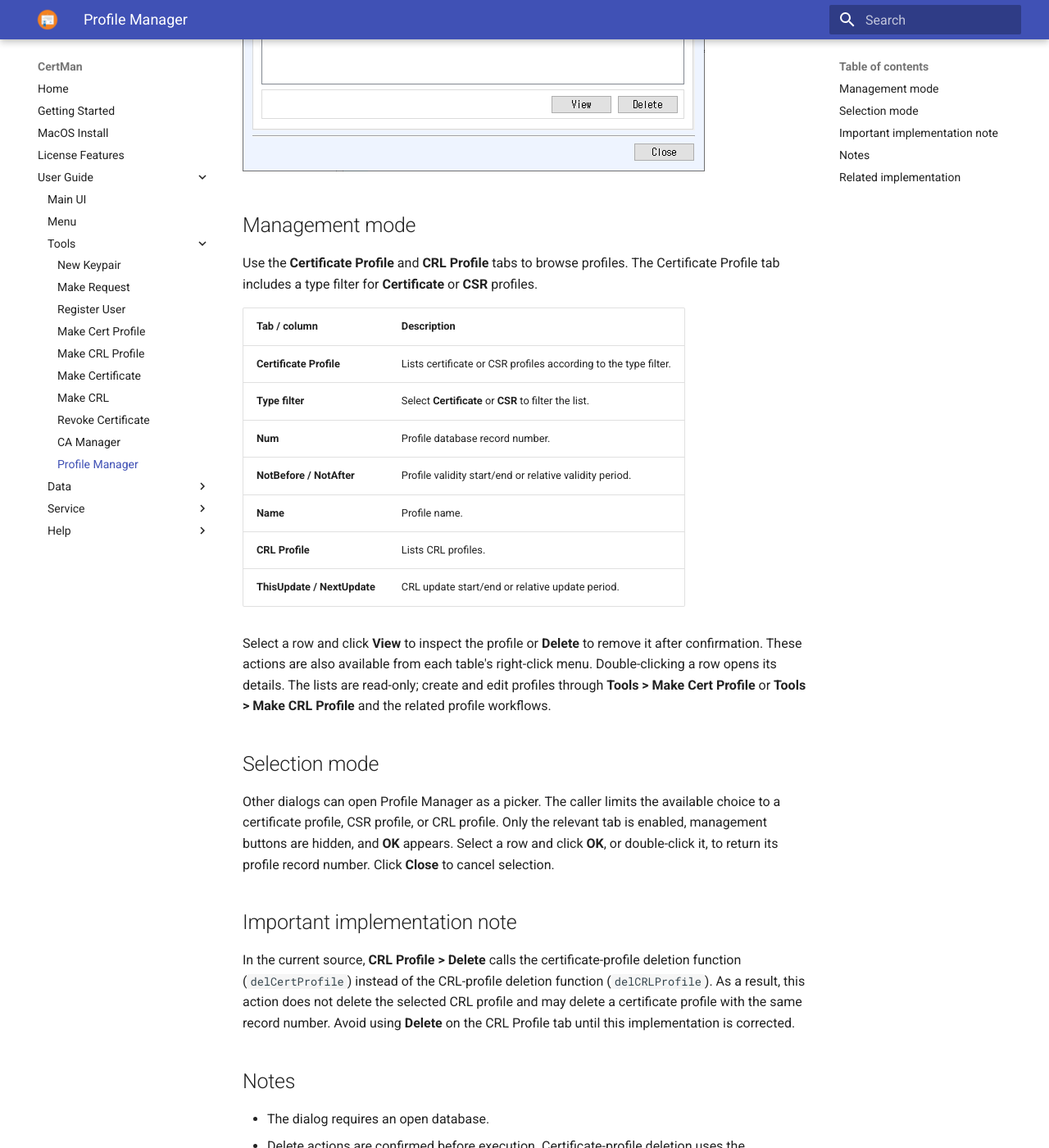
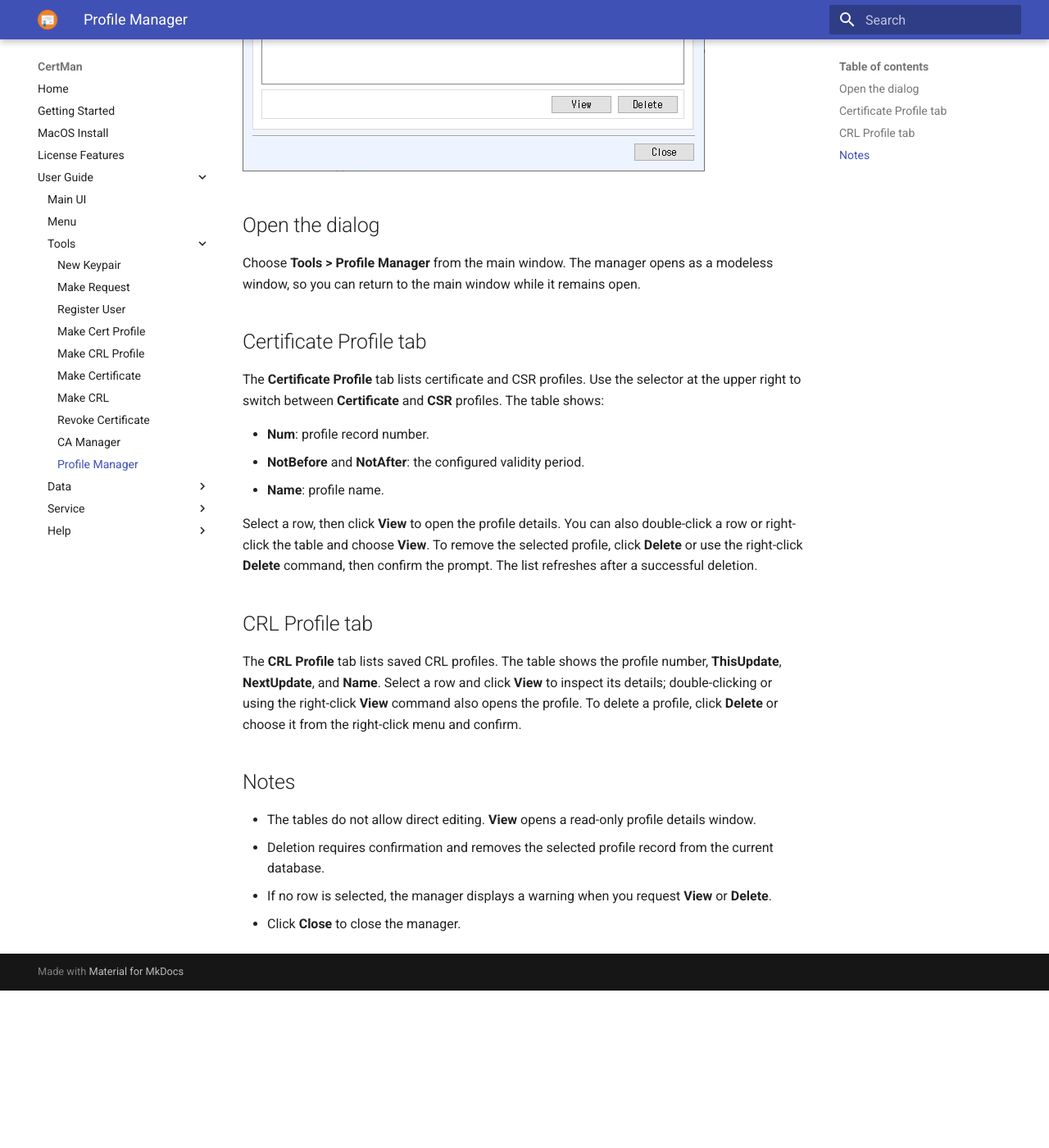
Before and after one commit to jykim74/certman_manual, an MkDocs documentation site: the page built from docs/user_guide/PROFILE_MAN_DLG_EN.md, in a window 1280 px wide and 1400 px high, scrolled down 494 px. Shown: the whole window at 82% size. Built offline with MkDocs 1.6.1 and Material for MkDocs 9.7.7, drawn with Linux system fonts in a browser that asks for light colours; after the commit the page ends 1702 px from its top, so only the background shows below that; some of the changed text lies outside the part shown.

Commit message:
내용 업데이트

```diff
--- a/docs/user_guide/PROFILE_MAN_DLG_EN.md
+++ b/docs/user_guide/PROFILE_MAN_DLG_EN.md
@@ -1,39 +1,30 @@
-# Profile Manager Dialog Guide
+# Profile Manager Manual
 
-This guide explains the **Profile Man** dialog, titled **Profile Management**. Open it from **Tools > Profile Manager** (`Shift+F11`). It lists certificate, CSR, and CRL profiles saved in the connected database. Other workflows can open it in selection mode to choose a profile.
+The Profile Manager displays the certificate, CSR, and CRL profiles saved in the current CertMan database. In management mode, you can inspect a profile or delete it. Create or modify profiles through the corresponding profile creation tools.
 
 ![Profile Manager dialog](../images/profile_man_dlg.png)
 
-## Management mode
+## Open the dialog
 
-Use the **Certificate Profile** and **CRL Profile** tabs to browse profiles. The Certificate Profile tab includes a type filter for **Certificate** or **CSR** profiles.
+Choose **Tools > Profile Manager** from the main window. The manager opens as a modeless window, so you can return to the main window while it remains open.
 
-| Tab / column | Description |
-|---|---|
-| **Certificate Profile** | Lists certificate or CSR profiles according to the type filter. |
-| **Type filter** | Select **Certificate** or **CSR** to filter the list. |
-| **Num** | Profile database record number. |
-| **NotBefore / NotAfter** | Profile validity start/end or relative validity period. |
-| **Name** | Profile name. |
-| **CRL Profile** | Lists CRL profiles. |
-| **ThisUpdate / NextUpdate** | CRL update start/end or relative update period. |
+## Certificate Profile tab
 
-Select a row and click **View** to inspect the profile or **Delete** to remove it after confirmation. These actions are also available from each table's right-click menu. Double-clicking a row opens its details. The lists are read-only; create and edit profiles through **Tools > Make Cert Profile** or **Tools > Make CRL Profile** and the related profile workflows.
+The **Certificate Profile** tab lists certificate and CSR profiles. Use the selector at the upper right to switch between **Certificate** and **CSR** profiles. The table shows:
 
-## Selection mode
+- **Num**: profile record number.
+- **NotBefore** and **NotAfter**: the configured validity period.
+- **Name**: profile name.
 
-Other dialogs can open Profile Manager as a picker. The caller limits the available choice to a certificate profile, CSR profile, or CRL profile. Only the relevant tab is enabled, management buttons are hidden, and **OK** appears. Select a row and click **OK**, or double-click it, to return its profile record number. Click **Close** to cancel selection.
+Select a row, then click **View** to open the profile details. You can also double-click a row or right-click the table and choose **View**. To remove the selected profile, click **Delete** or use the right-click **Delete** command, then confirm the prompt. The list refreshes after a successful deletion.
 
-## Important implementation note
+## CRL Profile tab
 
-In the current source, **CRL Profile > Delete** calls the certificate-profile deletion function (`delCertProfile`) instead of the CRL-profile deletion function (`delCRLProfile`). As a result, this action does not delete the selected CRL profile and may delete a certificate profile with the same record number. Avoid using **Delete** on the CRL Profile tab until this implementation is corrected.
+The **CRL Profile** tab lists saved CRL profiles. The table shows the profile number, **ThisUpdate**, **NextUpdate**, and **Name**. Select a row and click **View** to inspect its details; double-clicking or using the right-click **View** command also opens the profile. To delete a profile, click **Delete** or choose it from the right-click menu and confirm.
 
 ## Notes
 
-- The dialog requires an open database.
-- Delete actions are confirmed before execution. Certificate-profile deletion uses the certificate-profile database table; CRL-profile deletion is affected by the implementation issue described above.
-- The Certificate Profile type filter switches between ordinary certificate profiles and CSR extension profiles.
-
-## Related implementation
-
-This guide is based on `images/profile_man_dlg.png`, `src/CertMan/profile_man_dlg.ui`, `src/CertMan/profile_man_dlg.h`, and `src/CertMan/profile_man_dlg.cpp`.
+- The tables do not allow direct editing. **View** opens a read-only profile details window.
+- Deletion requires confirmation and removes the selected profile record from the current database.
+- If no row is selected, the manager displays a warning when you request **View** or **Delete**.
+- Click **Close** to close the manager.
```
